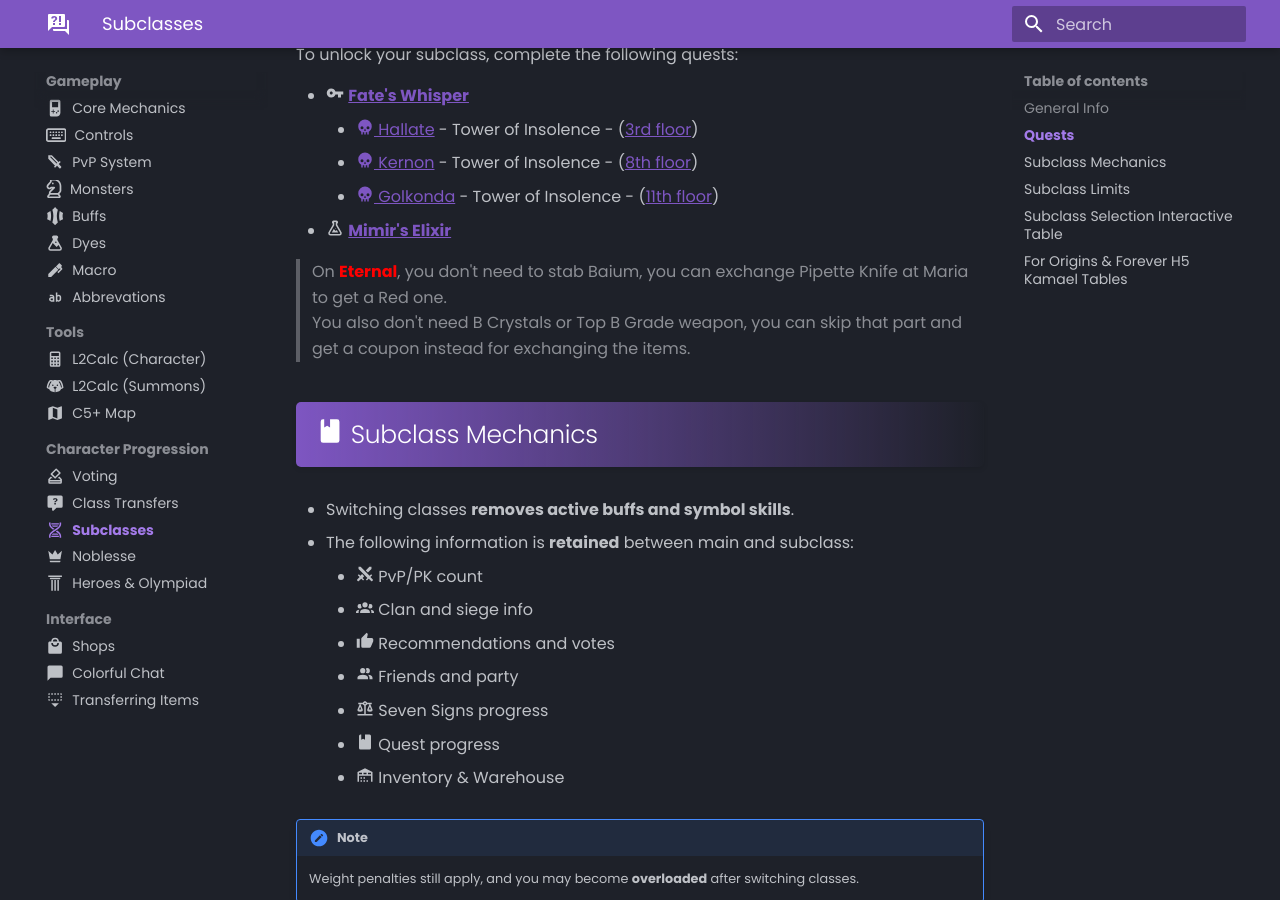
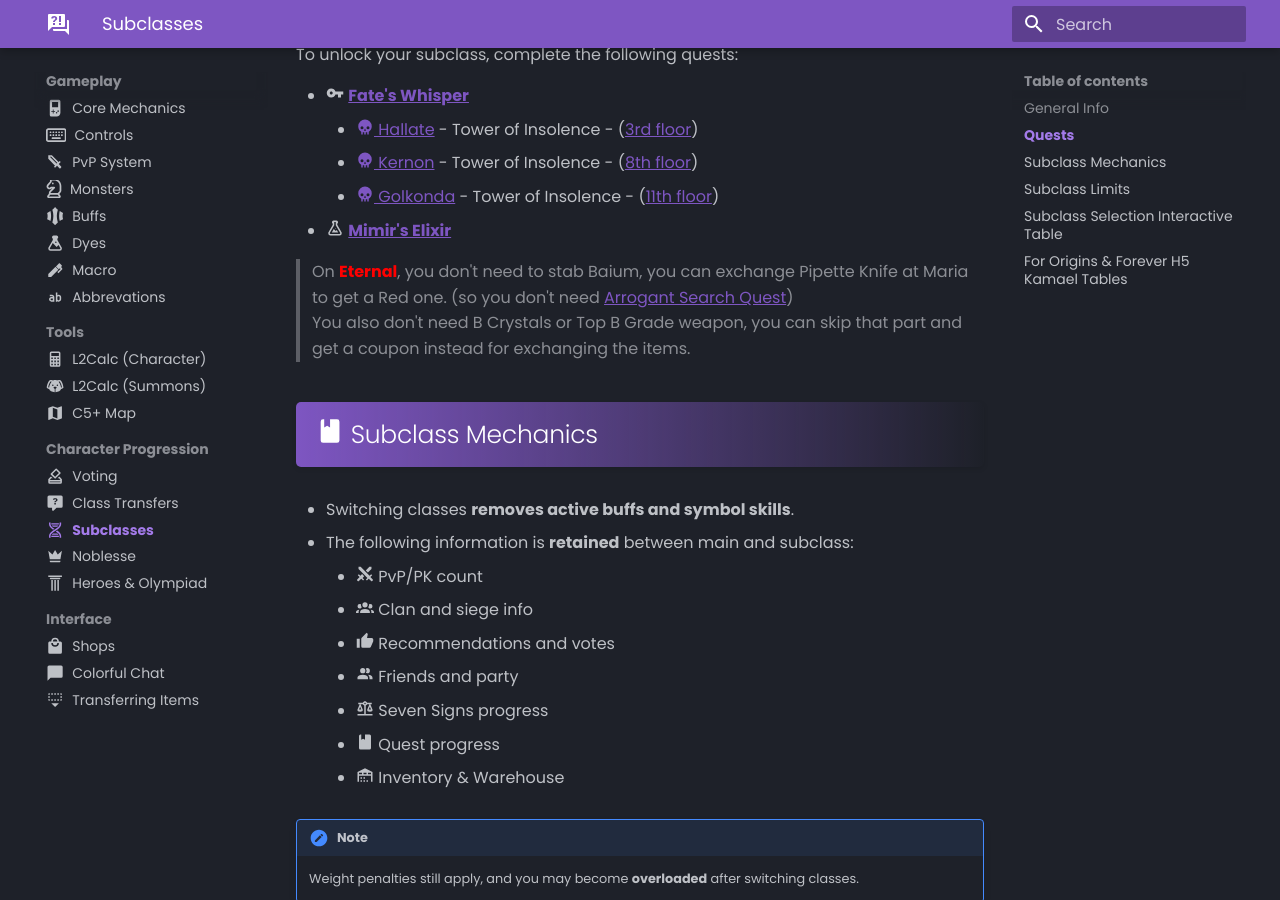
Before and after one commit to tab1-web/faq, an MkDocs documentation site: the page built from docs/gameplay/progression/subclasses.md, in a window 1280 px wide and 900 px high, scrolled down 700 px. Built offline with MkDocs 1.6.1 and Material for MkDocs 9.7.7, drawn with Linux system fonts in a browser that asks for light colours; some web fonts are replaced.

Commit message:
adding not needing comment for arrogant search quest for eternal

```diff
--- a/docs/gameplay/progression/subclasses.md
+++ b/docs/gameplay/progression/subclasses.md
@@ -42,7 +42,7 @@ To unlock your subclass, complete the following quests:
     - [:material-skull: Golkonda](https://lineage2wiki.com/c4/monster/10126/longhorn-golkonda-raid-boss/) - Tower of Insolence - ([11th floor](https://postimg.cc/d3tp31fw))
 - :material-flask-outline: [**Mimir's Elixir**](https://lineage2wiki.com/c4/quest/235/mimirs-elixir/)
 
-> On **Eternal**{style="color:red;"}, you don't need to stab Baium, you can exchange Pipette Knife at Maria to get a Red one. <br> You also don't need B Crystals or Top B Grade weapon, you can skip that part and get a coupon instead for exchanging the items.
+> On **Eternal**{style="color:red;"}, you don't need to stab Baium, you can exchange Pipette Knife at Maria to get a Red one. (so you don't need <a href="https://lineage2wiki.org/c4/quest/348/an-arrogant-search/">Arrogant Search Quest</a>) <br> You also don't need B Crystals or Top B Grade weapon, you can skip that part and get a coupon instead for exchanging the items.
 
 ## :material-book: Subclass Mechanics
 
```
